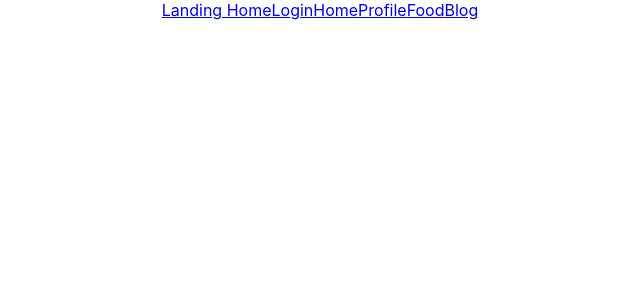
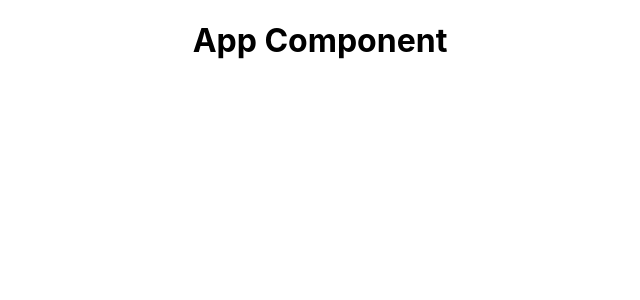
Before and after one commit to dilasathapa/myfitnesspal-clone, a React (Create React App) app in the folder myfitnesspal/: page / in a window 1280 px wide. Shown: the top 300 px of the page, without its empty margins (320-960 px from the left). Built offline with nearby package versions, Linux system fonts and the light colour scheme.

Commit message:
created food-page branch

```diff
--- a/myfitnesspal/src/App.js
+++ b/myfitnesspal/src/App.js
@@ -7,9 +7,7 @@ import { Navbar } from './Components/Routes/Navbar';
 function App() {
   return (
     <div className="App">
-      <Navbar />
-      <AllRoutes />
-
+      <h1>App Component</h1>
     </div>
   );
 }
```
